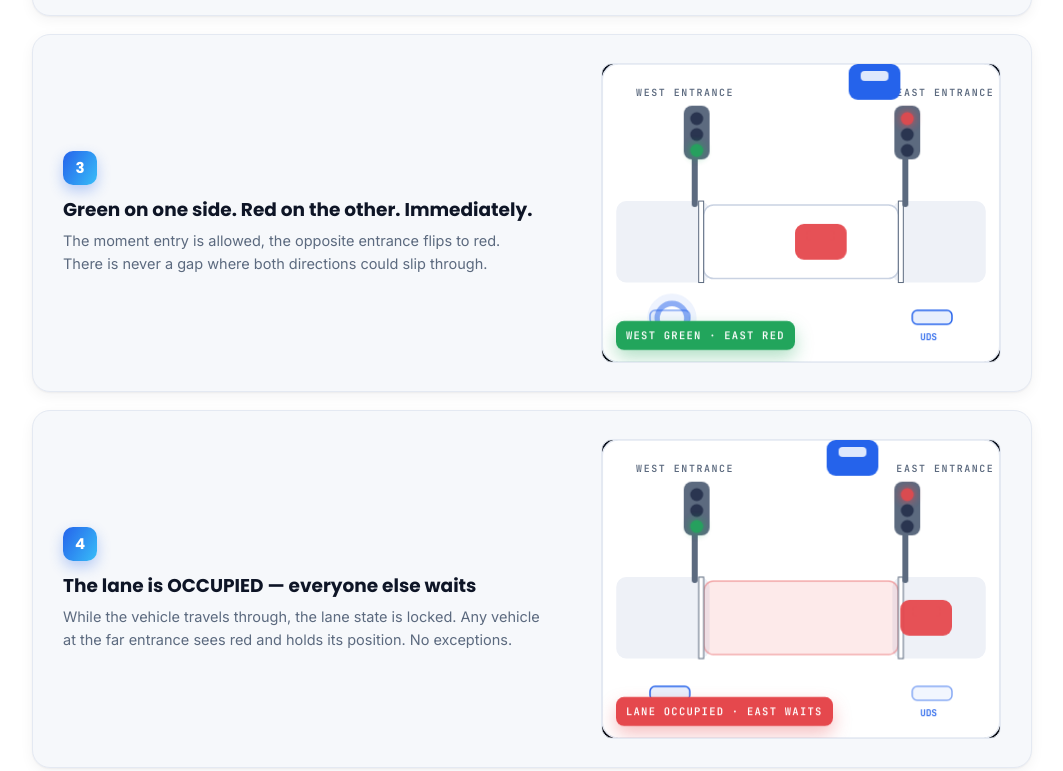
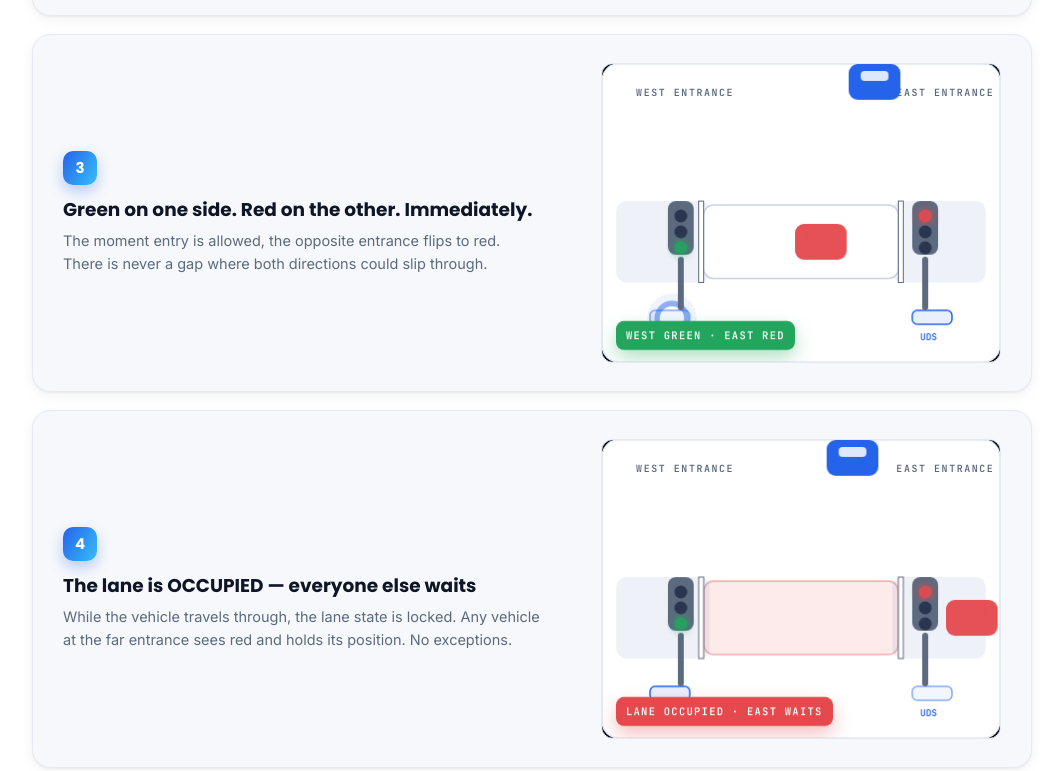
Before and after one commit to Christocker/UDSpot, a plain HTML site: page index.html in a window 1280 px wide. Shown: the part 2684-3455 px from the top of the page, without its empty margins (108-1171 px from the left). Drawn offline with Linux system fonts and the light colour scheme.

Commit message:
How it works: reposition traffic signals beside each stop line in steps 3-4

```diff
--- a/index.html
+++ b/index.html
@@ -268,19 +268,19 @@
                 <g class="rs-ring rg2"><circle class="warc" r="7"/></g>
                 <g class="rs-ring rg3"><circle class="warc" r="7"/></g>
               </g>
-              <g class="rs-pole" transform="translate(88 0)">
-                <rect x="2" y="70" width="6" height="74" rx="3"/>
-                <rect x="-6" y="42" width="26" height="54" rx="8"/>
-                <circle class="rs-lamp off" cx="7" cy="55" r="6.5"/>
-                <circle class="rs-lamp off" cx="7" cy="71" r="6.5"/>
-                <circle class="rs-lamp on-g" cx="7" cy="87" r="6.5"/>
+              <g class="rs-pole" transform="translate(72 138)">
+                <rect x="4" y="56" width="6" height="54" rx="3"/>
+                <rect x="-6" y="0" width="26" height="54" rx="8"/>
+                <circle class="rs-lamp off" cx="7" cy="15" r="6.5"/>
+                <circle class="rs-lamp off" cx="7" cy="31" r="6.5"/>
+                <circle class="rs-lamp on-g" cx="7" cy="47" r="6.5"/>
               </g>
-              <g class="rs-pole" transform="translate(300 0)">
-                <rect x="2" y="70" width="6" height="74" rx="3"/>
-                <rect x="-6" y="42" width="26" height="54" rx="8"/>
-                <circle class="rs-lamp on-r" cx="7" cy="55" r="6.5"/>
-                <circle class="rs-lamp off" cx="7" cy="71" r="6.5"/>
-                <circle class="rs-lamp off" cx="7" cy="87" r="6.5"/>
+              <g class="rs-pole" transform="translate(318 138)">
+                <rect x="4" y="56" width="6" height="54" rx="3"/>
+                <rect x="-6" y="0" width="26" height="54" rx="8"/>
+                <circle class="rs-lamp on-r" cx="7" cy="15" r="6.5"/>
+                <circle class="rs-lamp off" cx="7" cy="31" r="6.5"/>
+                <circle class="rs-lamp off" cx="7" cy="47" r="6.5"/>
               </g>
               <g class="rs-chevrons">
                 <path class="chev" d="M158 179 L170 167 M158 179 L170 191"/>
@@ -322,21 +322,21 @@
               <rect class="rs-sensor active" x="312" y="248" width="40" height="14" rx="5"/>
               <text class="rs-sensor-tag" x="56" y="278">UDS</text>
               <text class="rs-sensor-tag" x="320" y="278">UDS</text>
-              <g class="rs-pole" transform="translate(88 0)">
-                <rect x="2" y="70" width="6" height="74" rx="3"/>
-                <rect x="-6" y="42" width="26" height="54" rx="8"/>
-                <circle class="rs-lamp off" cx="7" cy="55" r="6.5"/>
-                <circle class="rs-lamp off" cx="7" cy="71" r="6.5"/>
-                <circle class="rs-lamp on-g" cx="7" cy="87" r="6.5"/>
+              <g class="rs-pole" transform="translate(72 138)">
+                <rect x="4" y="56" width="6" height="54" rx="3"/>
+                <rect x="-6" y="0" width="26" height="54" rx="8"/>
+                <circle class="rs-lamp off" cx="7" cy="15" r="6.5"/>
+                <circle class="rs-lamp off" cx="7" cy="31" r="6.5"/>
+                <circle class="rs-lamp on-g" cx="7" cy="47" r="6.5"/>
               </g>
-              <g class="rs-pole" transform="translate(300 0)">
-                <rect x="2" y="70" width="6" height="74" rx="3"/>
-                <rect x="-6" y="42" width="26" height="54" rx="8"/>
-                <circle class="rs-lamp on-r" cx="7" cy="55" r="6.5"/>
-                <circle class="rs-lamp off" cx="7" cy="71" r="6.5"/>
-                <circle class="rs-lamp off" cx="7" cy="87" r="6.5"/>
+              <g class="rs-pole" transform="translate(318 138)">
+                <rect x="4" y="56" width="6" height="54" rx="3"/>
+                <rect x="-6" y="0" width="26" height="54" rx="8"/>
+                <circle class="rs-lamp on-r" cx="7" cy="15" r="6.5"/>
+                <circle class="rs-lamp off" cx="7" cy="31" r="6.5"/>
+                <circle class="rs-lamp off" cx="7" cy="47" r="6.5"/>
               </g>
-              <g class="car red waitcar" transform="translate(352 161) scale(-1 1)">
+              <g class="car red waitcar" transform="translate(398 161) scale(-1 1)">
                 <rect x="0" y="0" width="52" height="36" rx="9"/>
                 <rect class="cw" x="12" y="7" width="28" height="10" rx="4"/>
                 <circle cx="12" cy="32" r="5"/><circle cx="40" cy="32" r="5"/>
```
